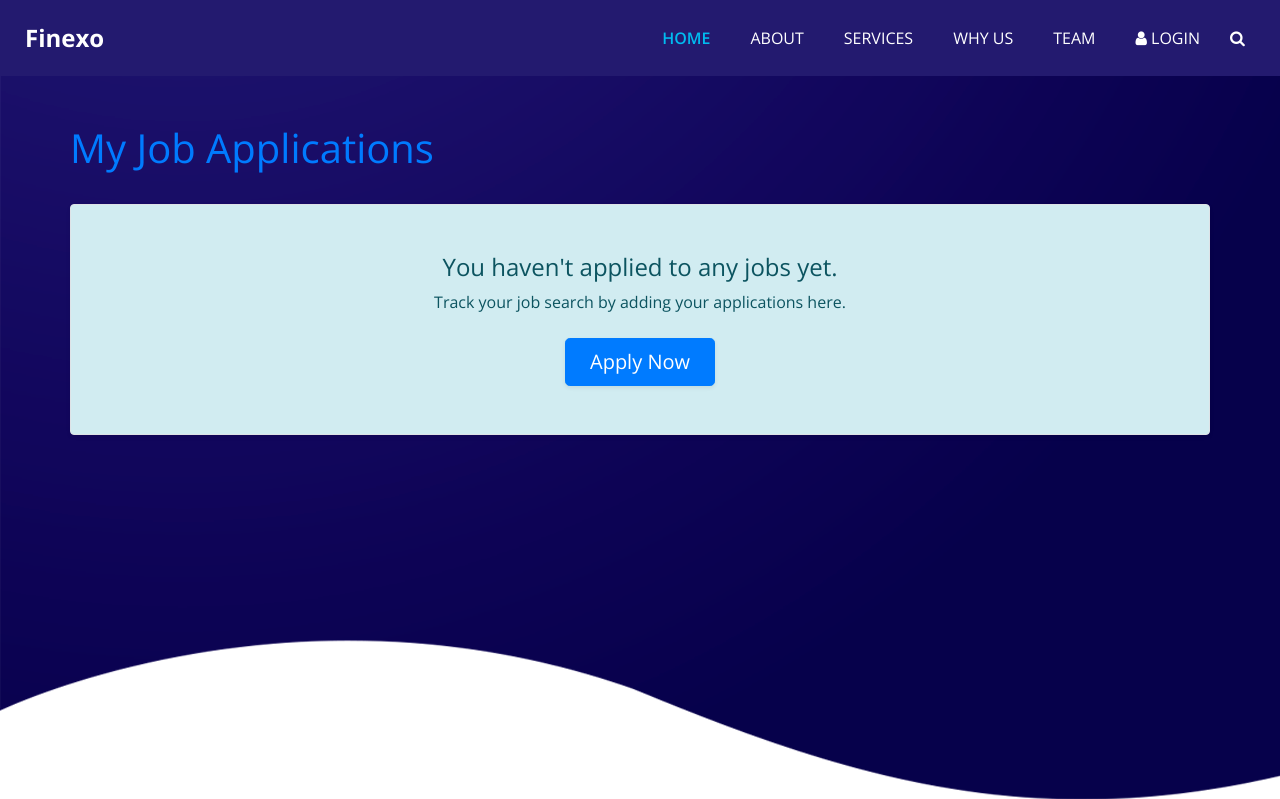
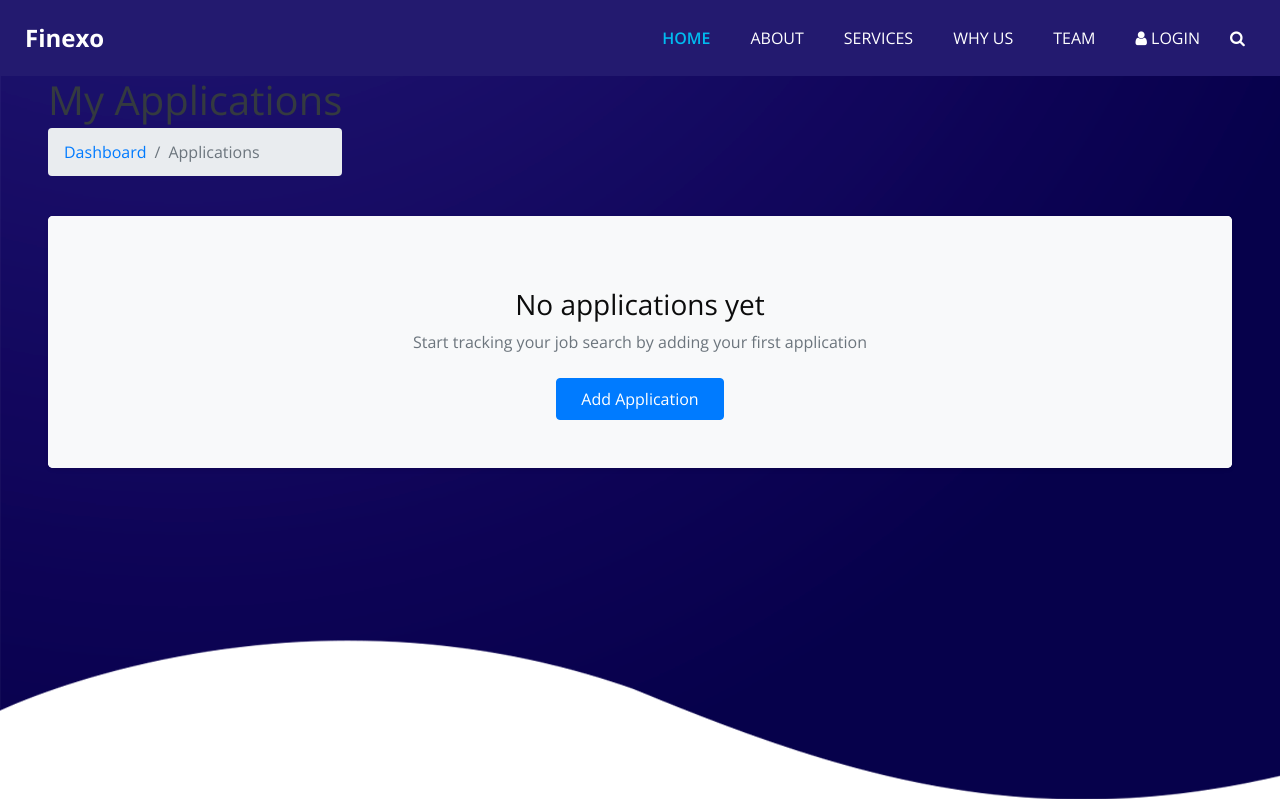
Before and after one commit to iyedbenmansour/RH-System, a Symfony app: template templates/application/user_applications.html.twig in a window 1280 px wide. Shown: the top 799 px of the page. Run offline with Twig, Linux system fonts and the light colour scheme; the template is opened without the code that fills it, so the values that code supplies are empty; some libraries are stand-ins or nearby versions.

Commit message:
Refactor user applications template for improved layout and styling

```diff
--- a/templates/application/user_applications.html.twig
+++ b/templates/application/user_applications.html.twig
@@ -3,243 +3,176 @@
 {% block title %}My Applications{% endblock %}
 
 {% block body %}
-    <div class="container mt-5">
+<div class="container-fluid px-lg-5">
     <div class="d-flex justify-content-between align-items-center mb-4">
-            <h1 class="fw-bold text-primary">My Job Applications</h1>
+        <div>
+            <h1 class="fw-bold text-dark mb-1">My Applications</h1>
+            <nav aria-label="breadcrumb">
+                <ol class="breadcrumb">
+                    <li class="breadcrumb-item"><a href="#">Dashboard</a></li>
+                    <li class="breadcrumb-item active" aria-current="page">Applications</li>
+                </ol>
+            </nav>
+        </div>
     </div>
 
     {% if applications|length == 0 %}
-            <div class="alert alert-info p-5 text-center shadow-sm border">
-                <h4 class="fw-bold">You haven't applied to any jobs yet.</h4>
-                <p class="mb-4">Track your job search by adding your applications here.</p>
-                <div class="mt-3">
-                    <a href="{{ path('app_new_application') }}" class="btn btn-primary btn-lg px-4 py-2 shadow-sm">
-                        Apply Now
+        <div class="card border-0 shadow-sm rounded-lg overflow-hidden">
+            <div class="card-body p-5 text-center bg-light">
+                <div class="empty-state">
+                    <div class="empty-state-icon bg-soft-primary rounded-circle">
+                        <i class="bi bi-file-earmark-text-fill text-primary fs-1"></i>
+                    </div>
+                    <h3 class="mt-4 fw-bold">No applications yet</h3>
+                    <p class="text-muted mb-4">Start tracking your job search by adding your first application</p>
+                    <a href="{{ path('app_new_application') }}" class="btn btn-primary px-4 py-2">
+                        <i class="bi bi-plus-lg me-2"></i>Add Application
                     </a>
                 </div>
             </div>
+        </div>
     {% else %}
-          <!-- Application Statistics -->
-            <div class="row g-4 mb-5">
-                <div class="col-md-3">
-                    <div class="card h-100 border-0 rounded-3 shadow-sm hover-shadow">
-                        <div class="card-body text-center p-4">
-                            <h3 class="card-title text-primary fw-bold mb-3">Total</h3>
-                            <h2 class="card-text mb-0 display-4 fw-bold">{{ applications|length }}</h2>
-                            <p class="text-muted mt-2">Applications</p>
+        <!-- Stats Cards -->
+        <div class="row g-4 mb-4">
+            <div class="col-lg-3 col-md-6">
+                <div class="card border-0 shadow-sm rounded-lg">
+                    <div class="card-body text-center">
+                        <h6 class="text-muted text-uppercase">Total Applications</h6>
+                        <h2 class="fw-bold">{{ applications|length }}</h2>
                     </div>
                 </div>
             </div>
-                <div class="col-md-3">
-                    <div class="card h-100 border-0 rounded-3 shadow-sm hover-shadow">
-                        <div class="card-body text-center p-4">
-                            <h3 class="card-title text-warning fw-bold mb-3">Pending</h3>
-                            <h2 class="card-text mb-0 display-4 fw-bold text-warning">
-                                {{ applications|filter(a => a.status == 'Pending')|length }}
-                            </h2>
-                            <p class="text-muted mt-2">Applications</p>
+            <div class="col-lg-3 col-md-6">
+                <div class="card border-0 shadow-sm rounded-lg">
+                    <div class="card-body text-center">
+                        <h6 class="text-muted text-uppercase">Pending</h6>
+                        <h2 class="fw-bold text-warning">{{ applications|filter(a => a.status == 'Pending')|length }}</h2>
                     </div>
                 </div>
             </div>
-
-                <div class="col-md-3">
-                    <div class="card h-100 border-0 rounded-3 shadow-sm hover-shadow">
-                        <div class="card-body text-center p-4">
-                            <h3 class="card-title text-success fw-bold mb-3">Accepted</h3>
-                            <h2 class="card-text mb-0 display-4 fw-bold text-success">
-                                {{ applications|filter(a => a.status == 'Accepted')|length }}
-                            </h2>
-                            <p class="text-muted mt-2">Offers</p>
+            <div class="col-lg-3 col-md-6">
+                <div class="card border-0 shadow-sm rounded-lg">
+                    <div class="card-body text-center">
+                        <h6 class="text-muted text-uppercase">Accepted</h6>
+                        <h2 class="fw-bold text-success">{{ applications|filter(a => a.status == 'Accepted')|length }}</h2>
                     </div>
                 </div>
             </div>
-            </div>
-            <!-- Filter Section -->
-            <div class="card shadow mb-4 border-0 rounded-3">
-                <div class="card-header bg-light py-3">
-                    <div class="row align-items-center">
-                        <div class="col-md-6 mb-3 mb-md-0">
-                            <div class="input-group input-group-lg shadow-sm">
-                                <span class="input-group-text bg-white border-end-0">
-                                    <i class="fas fa-search"></i>
-                                </span>
-                                <input type="text" id="applicationSearch" class="form-control border-start-0 py-2"
-                                       placeholder="Search applications...">
-                            </div>
-                        </div>
-                        <div class="col-md-6">
-                            <div class="d-flex gap-2">
-                                <select class="form-select form-select-lg shadow-sm" id="statusFilter">
-                                    <option value="all">All Statuses</option>
-                                    <option value="Pending">Pending</option>
-                                    <option value="Interviewing">Interviewing</option>
-                                    <option value="Accepted">Accepted</option>
-                                    <option value="Rejected">Rejected</option>
-                                </select>
-                                <button class="btn btn-outline-secondary btn-lg shadow-sm" id="resetFilters">
-                                    Reset
-                                </button>
+            <div class="col-lg-3 col-md-6">
+                <div class="card border-0 shadow-sm rounded-lg">
+                    <div class="card-body text-center">
+                        <h6 class="text-muted text-uppercase">Rejected</h6>
+                        <h2 class="fw-bold text-danger">{{ applications|filter(a => a.status == 'Rejected')|length }}</h2>
                     </div>
                 </div>
             </div>
         </div>
 
         <!-- Applications Table -->
+        <div class="card border-0 shadow-sm overflow-hidden">
             <div class="table-responsive">
-                    <table class="table table-hover mb-0" id="applicationsTable">
-                        <thead>
-                            <tr class="table-light">
-                                <th class="py-3 px-4 fw-bold">Job Title</th>
-                                <th class="py-3 px-4 fw-bold">Company</th>
-                                <th class="py-3 px-4 fw-bold">Applied Date</th>
-                                <th class="py-3 px-4 fw-bold">Status</th>
-                                <th class="py-3 px-4 text-end fw-bold">Actions</th>
+                <table class="table table-hover mb-0">
+                    <thead class="bg-light">
+                        <tr>
+                            <th class="py-3 px-4 fw-bold text-uppercase text-muted small">Job Title</th>
+                            <th class="py-3 px-4 fw-bold text-uppercase text-muted small">Company</th>
+                            <th class="py-3 px-4 fw-bold text-uppercase text-muted small">Applied Date</th>
+                            <th class="py-3 px-4 fw-bold text-uppercase text-muted small">Status</th>
+                            <th class="py-3 px-4 text-end fw-bold text-uppercase text-muted small">Actions</th>
                         </tr>
                     </thead>
                     <tbody>
                         {% for application in applications %}
-                                <tr data-status="{{ application.status }}" class="border-bottom">
-                                    <td class="py-3 px-4">
-                                        <div class="fw-bold fs-5">{{ application.jobTitle|default(application.jobId) }}</div>
-                                        <div class="text-muted">ID: {{ application.jobId }}</div>
+                            <tr class="border-bottom border-light">
+                                <td class="py-3 px-4 align-middle">
+                                    <div class="d-flex align-items-center">
+                                        <div class="flex-shrink-0 bg-soft-primary rounded-circle p-2 me-3">
+                                            <i class="bi bi-briefcase-fill text-primary"></i>
+                                        </div>
+                                        <div>
+                                            <h6 class="mb-0 fw-bold">{{ application.jobTitle|default(application.jobId) }}</h6>
+                                            <small class="text-muted">ID: {{ application.jobId }}</small>
+                                        </div>
+                                    </div>
                                 </td>
-                                    <td class="py-3 px-4">
-                                        <div class="fw-bold">{{ application.companyName|default(application.companyId) }}</div>
-                                        <div class="text-muted">ID: {{ application.companyId }}</div>
+                                <td class="py-3 px-4 align-middle">
+                                    <div class="d-flex align-items-center">
+                                        <div class="flex-shrink-0 bg-soft-info rounded-circle p-2 me-3">
+                                            <i class="bi bi-building text-info"></i>
+                                        </div>
+                                        <div>
+                                            <h6 class="mb-0">{{ application.companyName|default(application.companyId) }}</h6>
+                                            <small class="text-muted">ID: {{ application.companyId }}</small>
+                                        </div>
+                                    </div>
                                 </td>
-                                    <td class="py-3 px-4">
+                                <td class="py-3 px-4 align-middle">
                                     <div class="fw-bold">{{ application.appliedDate|date('M d, Y') }}</div>
-                                        <div class="text-muted">{{ application.appliedDate|date('l') }}</div>
+                                    <small class="text-muted">{{ application.appliedDate|date('l') }}</small>
                                 </td>
-                                    <td class="py-3 px-4">
-                                        <span class="badge rounded-pill fs-6 py-2 px-3 bg-{{
-                                            application.status == 'Accepted' ? 'success' :
-                                            (application.status == 'Rejected' ? 'danger' :
-                                            (application.status == 'Interviewing' ? 'info' : 'warning'))
+                                <td class="py-3 px-4 align-middle">
+                                    <span class="badge rounded-pill py-2 px-3 bg-soft-{{
+                                        application.status == 'Accepted' ? 'success text-success' :
+                                        (application.status == 'Rejected' ? 'danger text-danger' :
+                                        (application.status == 'Interviewing' ? 'info text-info' : 'warning text-warning'))
                                     }}">
+                                        <i class="bi {{
+                                            application.status == 'Accepted' ? 'bi-check-circle' :
+                                            (application.status == 'Rejected' ? 'bi-x-circle' :
+                                            (application.status == 'Interviewing' ? 'bi-people' : 'bi-hourglass-split'))
+                                        }} me-1"></i>
                                         {{ application.status }}
                                     </span>
                                 </td>
-                                    <td class="py-3 px-4 text-end">
-                                        <div class="btn-group shadow">
-                                            <a href="{{ path('app_update_application', {'id': application.id}) }}"
-                                                class="btn btn-primary" data-bs-toggle="tooltip" title="Edit Application">
-                                                Edit
+                                <td class="py-3 px-4 text-end align-middle">
+                                    <!-- Action Buttons -->
+                                    <a href="{{ path('app_update_application', {'id': application.id}) }}" class="btn btn-outline-primary btn-sm me-2">
+                                        <i class="bi bi-pencil-square"></i> Edit
                                     </a>
-                                            <button type="button" class="btn btn-danger"
-                                                    data-bs-toggle="modal" data-bs-target="#deleteModal{{ application.id }}"
-                                                    data-bs-toggle="tooltip" title="Delete Application">
-                                                Delete
-                                            </button>
-                                        </div>
-
-                                        <!-- Delete Modal -->
-                                        <div class="modal fade" id="deleteModal{{ application.id }}" tabindex="-1" aria-hidden="true">
-                                            <div class="modal-dialog modal-dialog-centered">
-                                                <div class="modal-content border-0 shadow">
-                                                    <div class="modal-header bg-danger text-white">
-                                                        <h5 class="modal-title">
-                                                            Confirm Deletion
-                                                        </h5>
-                                                        <button type="button" class="btn-close btn-close-white" data-bs-dismiss="modal" aria-label="Close"></button>
-                                                    </div>
-                                                    <div class="modal-body p-4">
-                                                        <p class="fs-5">Are you sure you want to delete this application record?</p>
-                                                        <div class="alert alert-warning">
-                                                            This action cannot be undone.
-                                                        </div>
-                                                    </div>
-                                                    <div class="modal-footer">
-                                                        <button type="button" class="btn btn-secondary btn-lg" data-bs-dismiss="modal">
-                                                            Cancel
-                                                        </button>
-                                                        <form method="post" action="{{ path('app_delete_application', {'id': application.id}) }}" class="d-inline">
+                                    <form method="post" action="{{ path('app_delete_application', {'id': application.id}) }}" class="d-inline" onsubmit="return confirm('Are you sure you want to delete this application?');">
                                         <input type="hidden" name="_token" value="{{ csrf_token('delete' ~ application.id) }}">
-                                                            <button type="submit" class="btn btn-danger btn-lg">
-                                                                Delete
+                                        <button type="submit" class="btn btn-outline-danger btn-sm">
+                                            <i class="bi bi-trash"></i> Delete
                                         </button>
                                     </form>
-                                                    </div>
-                                                </div>
-                                            </div>
-                                        </div>
                                 </td>
                             </tr>
                         {% endfor %}
                     </tbody>
                 </table>
             </div>
+            <div class="card-footer bg-light border-0 py-3">
+                <div class="d-flex justify-content-between align-items-center">
+                    <div class="text-muted">
+                        Showing <span class="fw-bold">1</span> to <span class="fw-bold">{{ applications|length }}</span> of <span class="fw-bold">{{ applications|length }}</span> entries
                     </div>
-
-
+                </div>
+            </div>
+        </div>
     {% endif %}
 </div>
 {% endblock %}
 
-{% block javascripts %}
+{% block stylesheets %}
 {{ parent() }}
-<script>
-    document.addEventListener('DOMContentLoaded', function() {
-        // Initialize tooltips
-        var tooltipTriggerList = [].slice.call(document.querySelectorAll('[data-bs-toggle="tooltip"]'));
-        var tooltipList = tooltipTriggerList.map(function (tooltipTriggerEl) {
-            return new bootstrap.Tooltip(tooltipTriggerEl);
-        });
-
-        // Search and filter functionality
-        const searchInput = document.getElementById('applicationSearch');
-        const statusFilter = document.getElementById('statusFilter');
-        const resetButton = document.getElementById('resetFilters');
-        const table = document.getElementById('applicationsTable');
-
-        if (table) {
-            const rows = table.querySelectorAll('tbody tr');
-
-            function filterApplications() {
-                const searchTerm = searchInput.value.toLowerCase();
-                const statusValue = statusFilter.value;
-
-                rows.forEach(row => {
-                    const rowText = row.textContent.toLowerCase();
-                    const rowStatus = row.getAttribute('data-status');
-
-                    const matchesSearch = searchTerm === '' || rowText.includes(searchTerm);
-                    const matchesStatus = statusValue === 'all' || rowStatus === statusValue;
-
-                    if (matchesSearch && matchesStatus) {
-                        row.style.display = '';
-                    } else {
-                        row.style.display = 'none';
+<style>
+    .bg-soft-primary {
+        background-color: rgba(13, 110, 253, 0.1);
     }
-                });
+    .bg-soft-success {
+        background-color: rgba(25, 135, 84, 0.1);
     }
-
-            function resetFilters() {
-                searchInput.value = '';
-                statusFilter.value = 'all';
-                rows.forEach(row => {
-                    row.style.display = '';
-                });
+    .bg-soft-warning {
+        background-color: rgba(255, 193, 7, 0.1);
     }
-
-            // Event listeners
-            searchInput.addEventListener('input', filterApplications);
-            statusFilter.addEventListener('change', filterApplications);
-            resetButton.addEventListener('click', resetFilters);
-
-            // Add hover effect for cards
-            document.querySelectorAll('.hover-shadow').forEach(function(card) {
-                card.addEventListener('mouseover', function() {
-                    this.classList.add('shadow');
-                    this.classList.remove('shadow-sm');
-                });
-
-                card.addEventListener('mouseout', function() {
-                    this.classList.add('shadow-sm');
-                    this.classList.remove('shadow');
-                });
-            });
+    .bg-soft-info {
+        background-color: rgba(13, 202, 240, 0.1);
     }
-    });
-</script>
+    .bg-soft-danger {
+        background-color: rgba(220, 53, 69, 0.1);
+    }
+    .table-hover tbody tr:hover {
+        background-color: rgba(248, 249, 250, 0.8);
+    }
+</style>
 {% endblock %}
```
Lines whose indentation alone changed are shown as unchanged.
